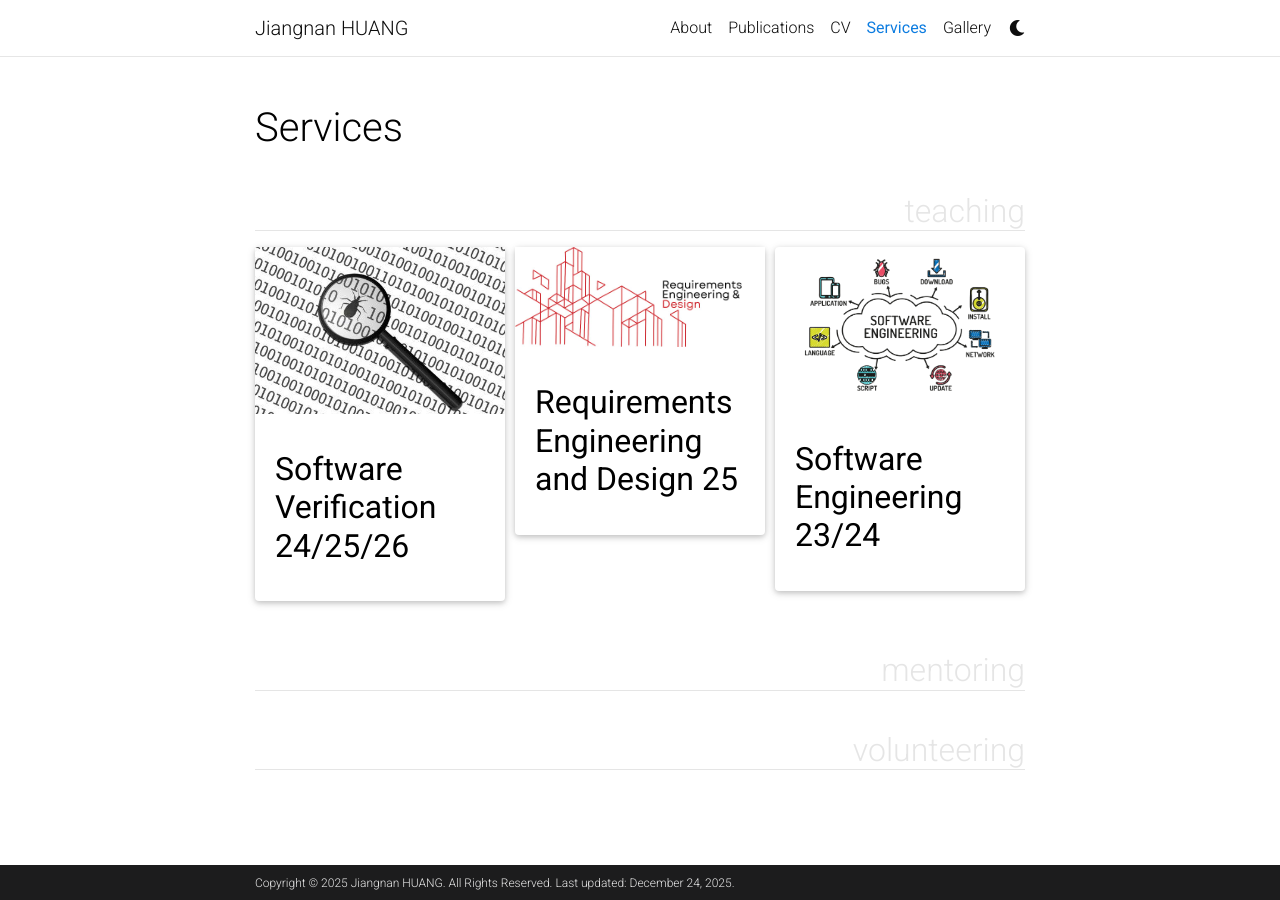
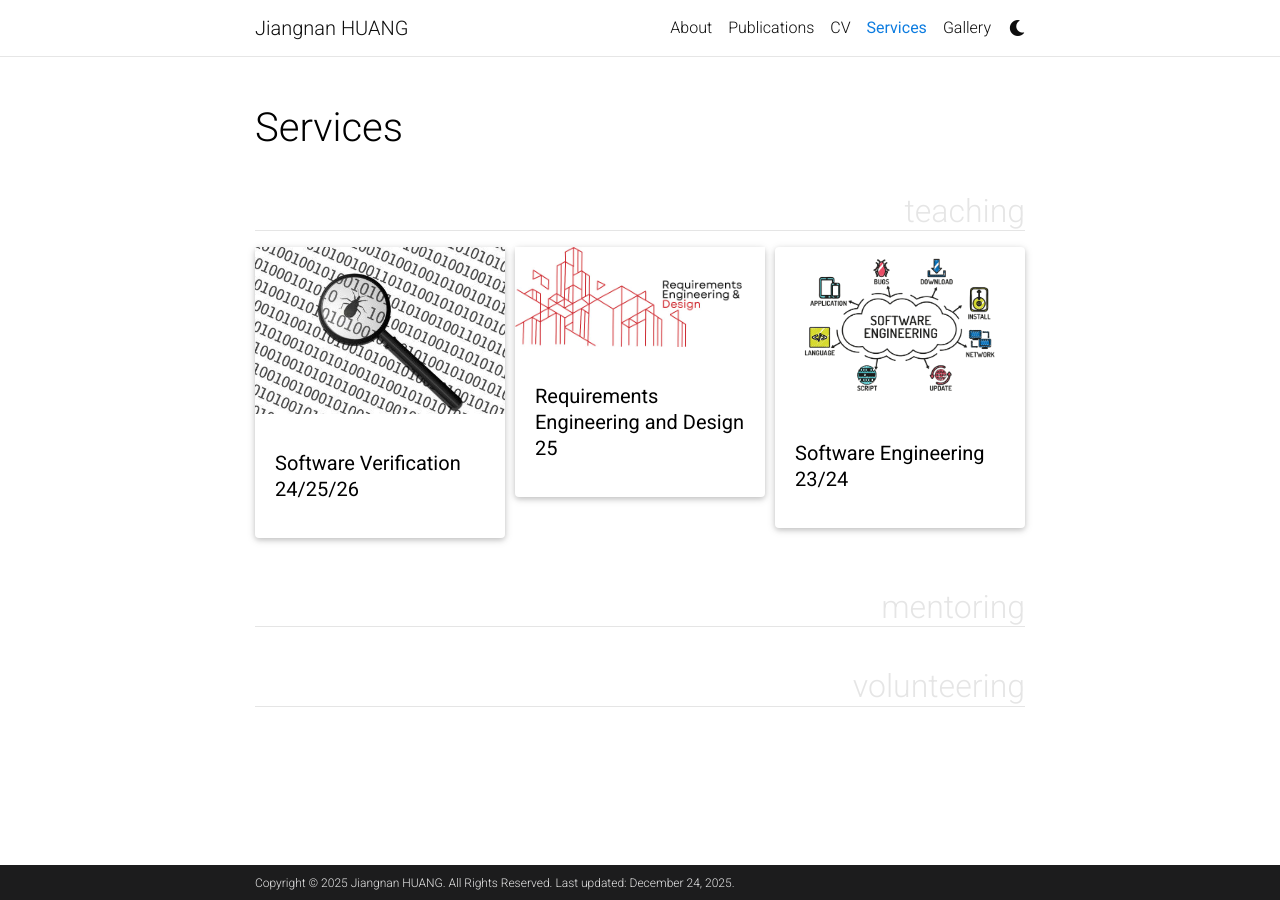
Before and after one commit to jiangnanpro/jiangnanpro.github.io, a Jekyll site: the page built from _pages/services.md, in a window 1280 px wide. Built offline with Jekyll 4.4.1, drawn with Linux system fonts in a browser that asks for light colours; comment, search, counter and statistics services are not loaded; a style sheet for code colours, icons or effects is not loaded.

Commit message:
update website

```diff
--- a/_sass/_base.scss
+++ b/_sass/_base.scss
@@ -423,6 +423,11 @@ footer.sticky-bottom {
     }
   }
 
+  .card-title {
+    font-size: 1.25rem;
+    line-height: 1.3;
+  }
+
   .card {
     img {
       width: 100%;
```
